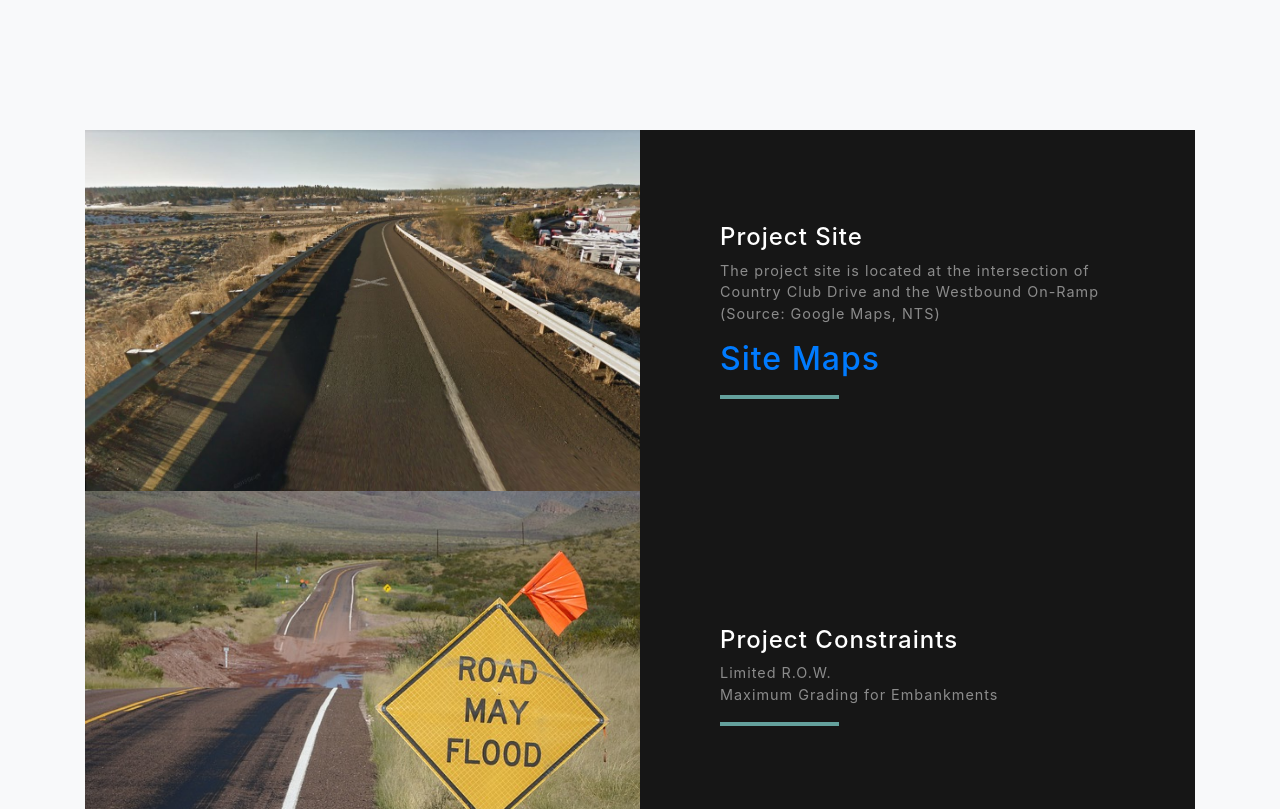
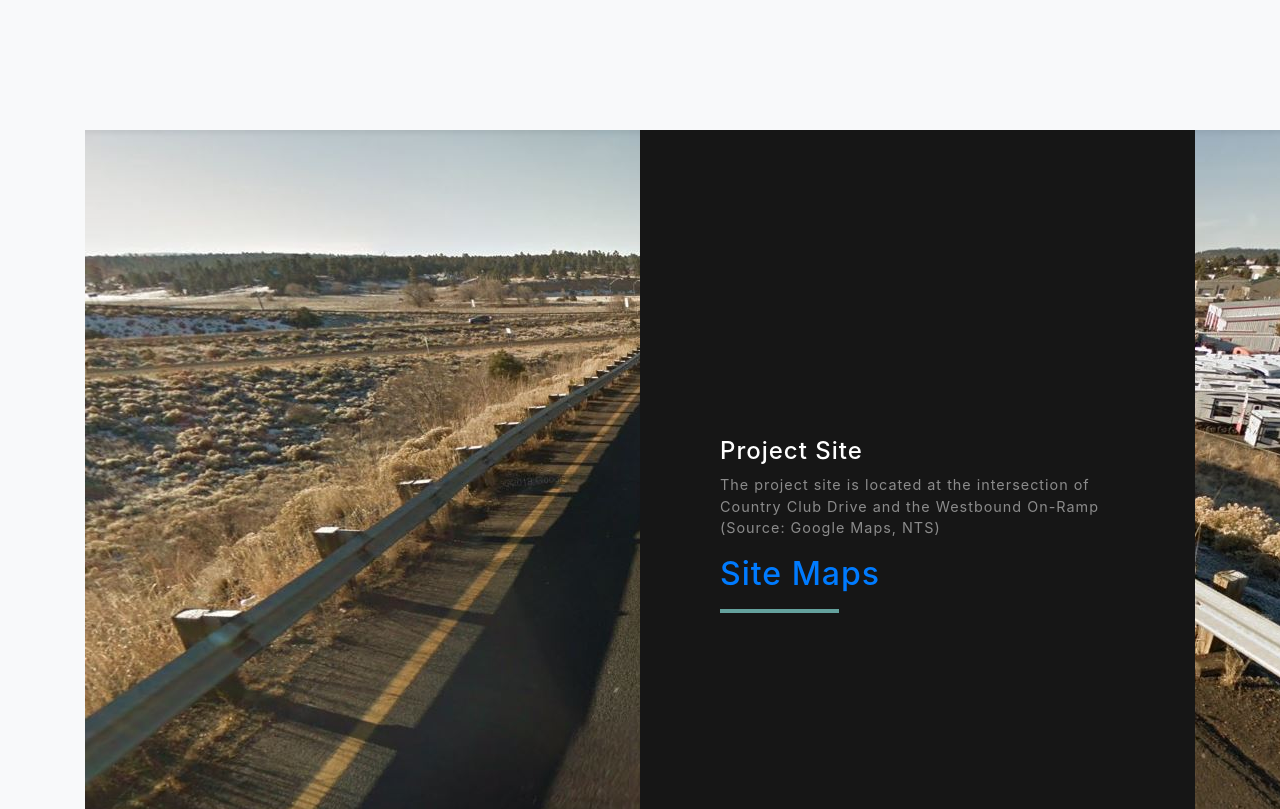
Before and after one commit to feazachious12/fearzachious12, a website with bundled scripts: page index.html in a window 1280 px wide. Shown: the part 1300-2109 px from the top of the page. Built offline with nearby package versions, Linux system fonts and the light colour scheme; files whose address does not match are found by name.

Commit message:
Update index.html

```diff
--- a/index.html
+++ b/index.html
@@ -94,7 +94,7 @@
       <!-- Project One Row -->
       <div class="row justify-content-center no-gutters mb-5 mb-lg-0">
         <div class="col-lg-6">
-          <img class="img-fluid" src="img/Project-location-2.jpg" alt="">
+          <img src="img/Project-location-2.jpg" alt="">
         </div>
         <div class="col-lg-6">
           <div class="bg-black text-center h-100 project">
```
